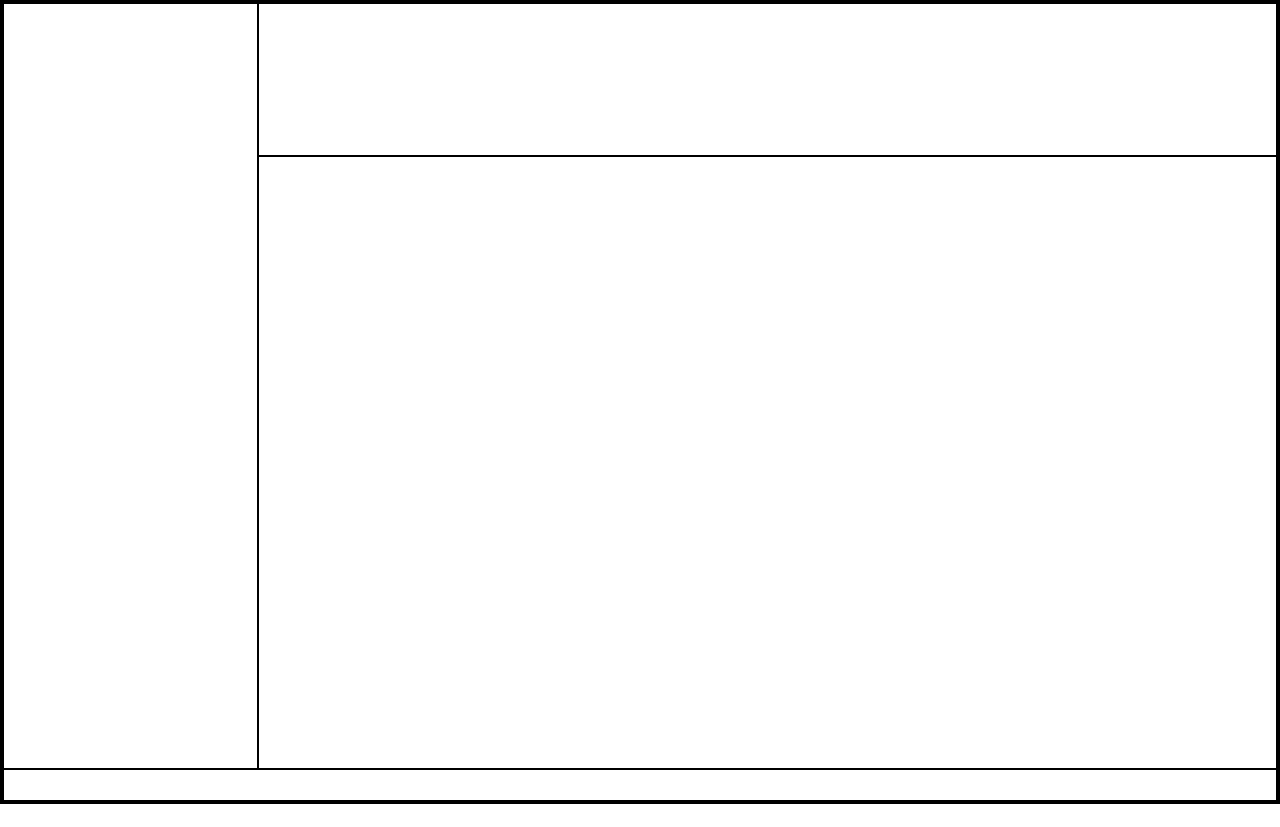
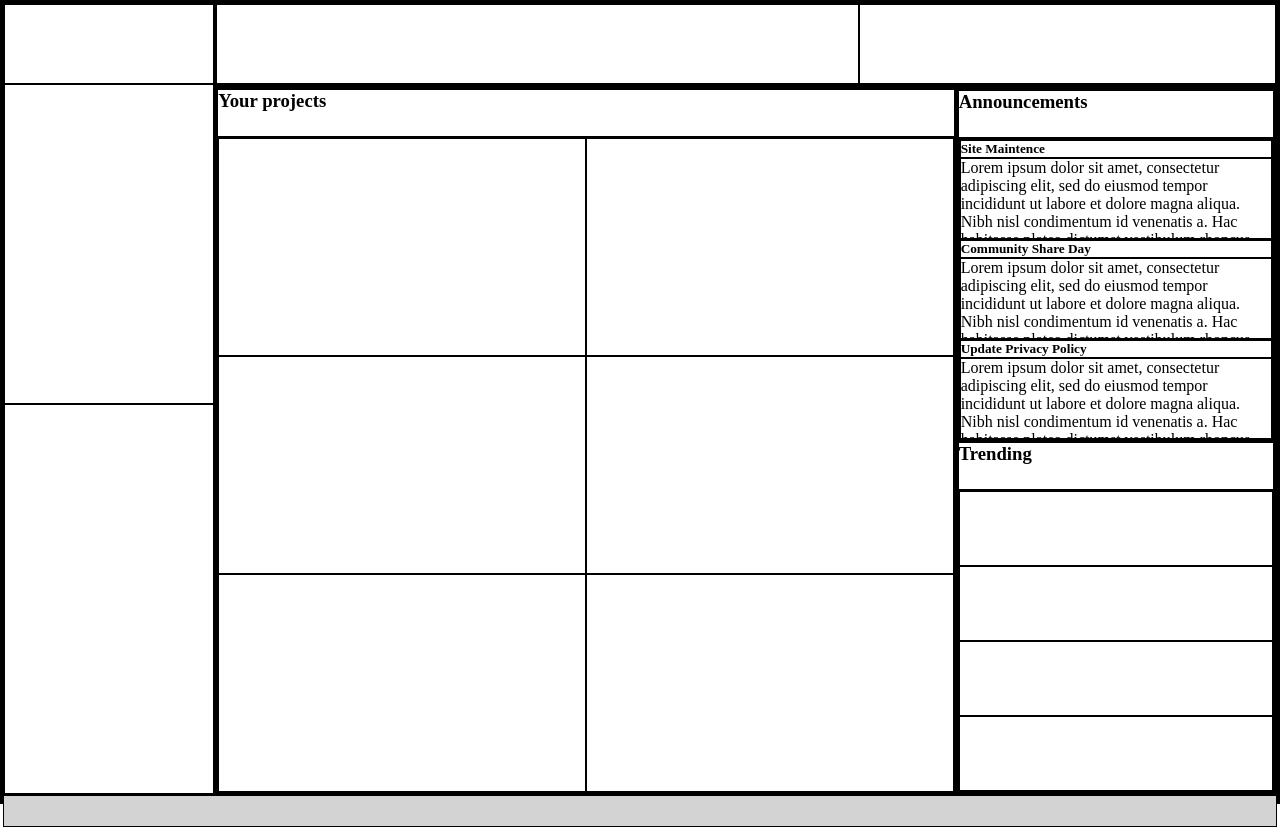
Before and after one commit to KALoftin/admin-dashboard, a plain HTML site: page index.html in a window 1280 px wide. Before the commit the page ends 804 px from the top, so only its background shows below. Drawn offline with Linux system fonts and the light colour scheme.

Commit message:
Nested grid layouts

```diff
--- a/index.html
+++ b/index.html
@@ -10,10 +10,83 @@
   </head>
   <body>
     <div class="container">
-      <div class="sidebar"></div>
-      <div class="header"></div>
-      <div class="main-content"></div>
-      <div class="footer"></div>
+      <!-- sidebar -->
+      <div class="sidebar">
+        <div class="dashboard-home"></div>
+        <div class="home-links"></div>
+        <div class="home-other"></div>
+      </div>
+
+      <!-- header -->
+      <div class="header">
+        <div class="search"></div>
+        <div class="account"></div>
+        <div class="current-account"></div>
+        <div class="project-widgets"></div>
+      </div>
+
+      <!-- main content -->
+      <div class="main-content">
+        <!-- projects display -->
+        <div class="projects-main">
+          <h3>Your projects</h3>
+          <div class="projects">
+            <div id="super-cool"></div>
+            <div id="less-cool"></div>
+            <div id="impossible-app"></div>
+            <div id="easy-peasy-app"></div>
+            <div id="ad-blocker-app"></div>
+            <div id="money-maker"></div>
+          </div>
+        </div>
+        <!-- announcements and trending -->
+        <div class="notifications">
+          <div class="announcements">
+            <h3>Announcements</h3>
+            <div class="messages">
+              <div id="message-1">
+                <h5>Site Maintence</h5>
+                <p>
+                  Lorem ipsum dolor sit amet, consectetur adipiscing elit, sed
+                  do eiusmod tempor incididunt ut labore et dolore magna aliqua.
+                  Nibh nisl condimentum id venenatis a. Hac habitasse platea
+                  dictumst vestibulum rhoncus est pellentesque elit.
+                </p>
+              </div>
+              <div id="message-2">
+                <h5>Community Share Day</h5>
+                <p>
+                  Lorem ipsum dolor sit amet, consectetur adipiscing elit, sed
+                  do eiusmod tempor incididunt ut labore et dolore magna aliqua.
+                  Nibh nisl condimentum id venenatis a. Hac habitasse platea
+                  dictumst vestibulum rhoncus est pellentesque elit.
+                </p>
+              </div>
+              <div id="message-3">
+                <h5>Update Privacy Policy</h5>
+                <p>
+                  Lorem ipsum dolor sit amet, consectetur adipiscing elit, sed
+                  do eiusmod tempor incididunt ut labore et dolore magna aliqua.
+                  Nibh nisl condimentum id venenatis a. Hac habitasse platea
+                  dictumst vestibulum rhoncus est pellentesque elit.
+                </p>
+              </div>
+            </div>
+          </div>
+          <div class="trending">
+            <h3>Trending</h3>
+            <div class="trending-users">
+              <div id="user-1"></div>
+              <div id="user-2"></div>
+              <div id="user-3"></div>
+              <div id="user-4"></div>
+            </div>
+          </div>
+        </div>
+      </div>
+
+      <!-- footer -->
+      <footer></footer>
     </div>
   </body>
 </html>
--- a/style.css
+++ b/style.css
@@ -8,7 +8,7 @@
 .container {
   height: 100vh;
   display: grid;
-  grid-template-columns: 1fr 4fr;
+  grid-template-columns: 1fr 5fr;
   grid-template-rows: 1fr 4fr 2rem;
   grid-template-areas:
     "sidebar header"
@@ -19,16 +19,64 @@
 .sidebar {
   grid-area: sidebar;
   grid-row: 1 / 3;
+  display: grid;
+  grid-template-rows: 5rem 20rem auto;
 }
 
 .header {
   grid-area: header;
+  display: grid;
+  grid-template-columns: 2fr 1.3fr;
+  grid-template-rows: 5rem auto;
 }
 
 .main-content {
   grid-area: main-content;
+  display: grid;
+  grid-template-columns: 3fr 1.3fr;
 }
 
-.footer {
+.projects-main {
+  display: grid;
+  grid-template-rows: 3rem auto;
+}
+
+.projects {
+  display: grid;
+  grid-template-columns: 1fr 1fr;
+}
+
+.notifications {
+  display: grid;
+  grid-template-rows: 1fr 1fr;
+}
+
+.announcements, .trending {
+  display: grid;
+  grid-template-rows: 3rem 1fr;
+}
+
+.messages {
+  display: grid;
+  grid-template-rows: repeat(3, 100px);
+}
+
+.messages div {
+  overflow: auto;
+}
+
+.trending-users {
+  display: grid;
+  grid-template-rows: repeat(4, 75px);
+}
+
+.trending-users > div {
+  display: grid;
+  grid-template-columns: 1fr 3fr;
+  grid-template-rows: 1fr 1fr;
+}
+
+footer {
   grid-area: footer;
+  background-color: lightgray;
 }
```
